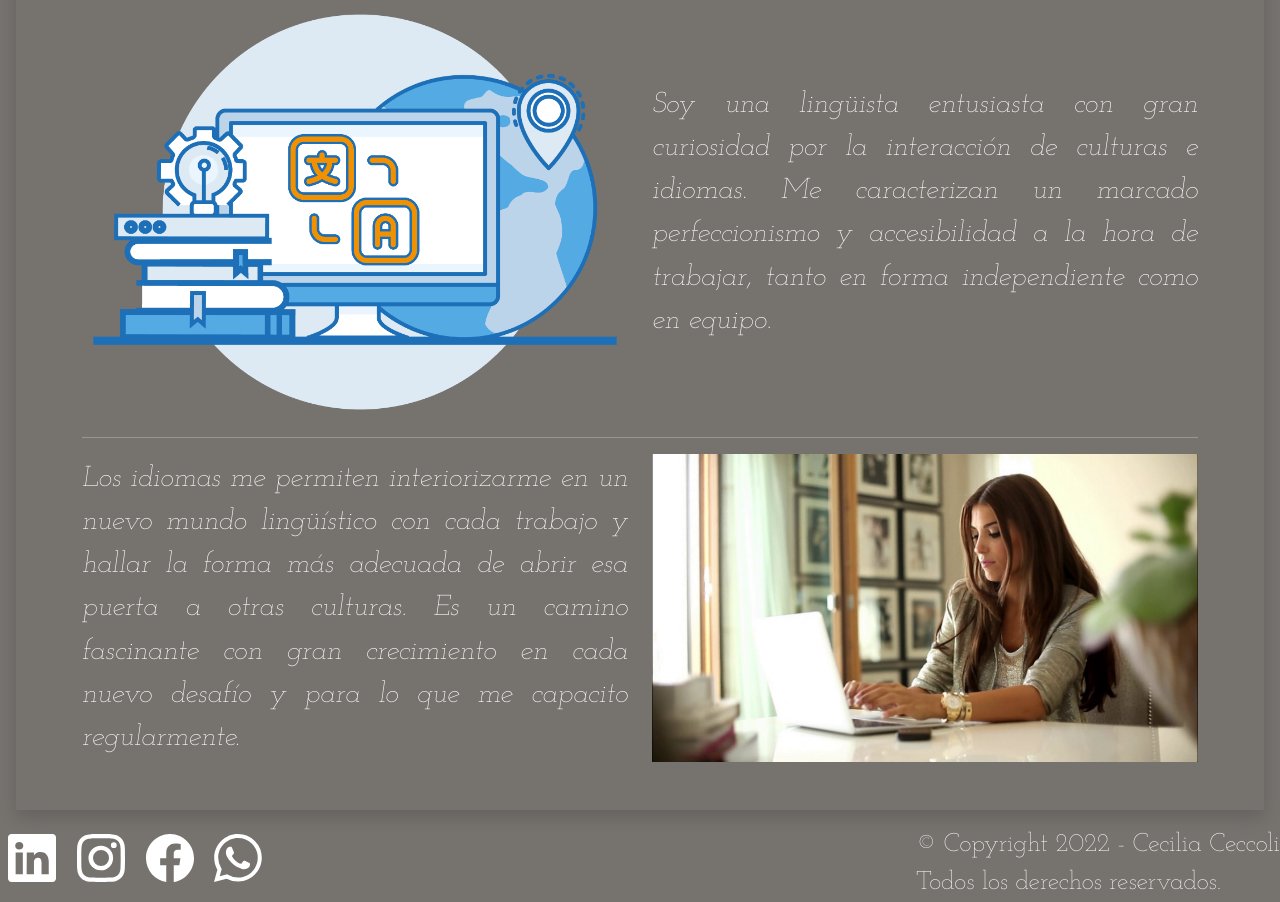
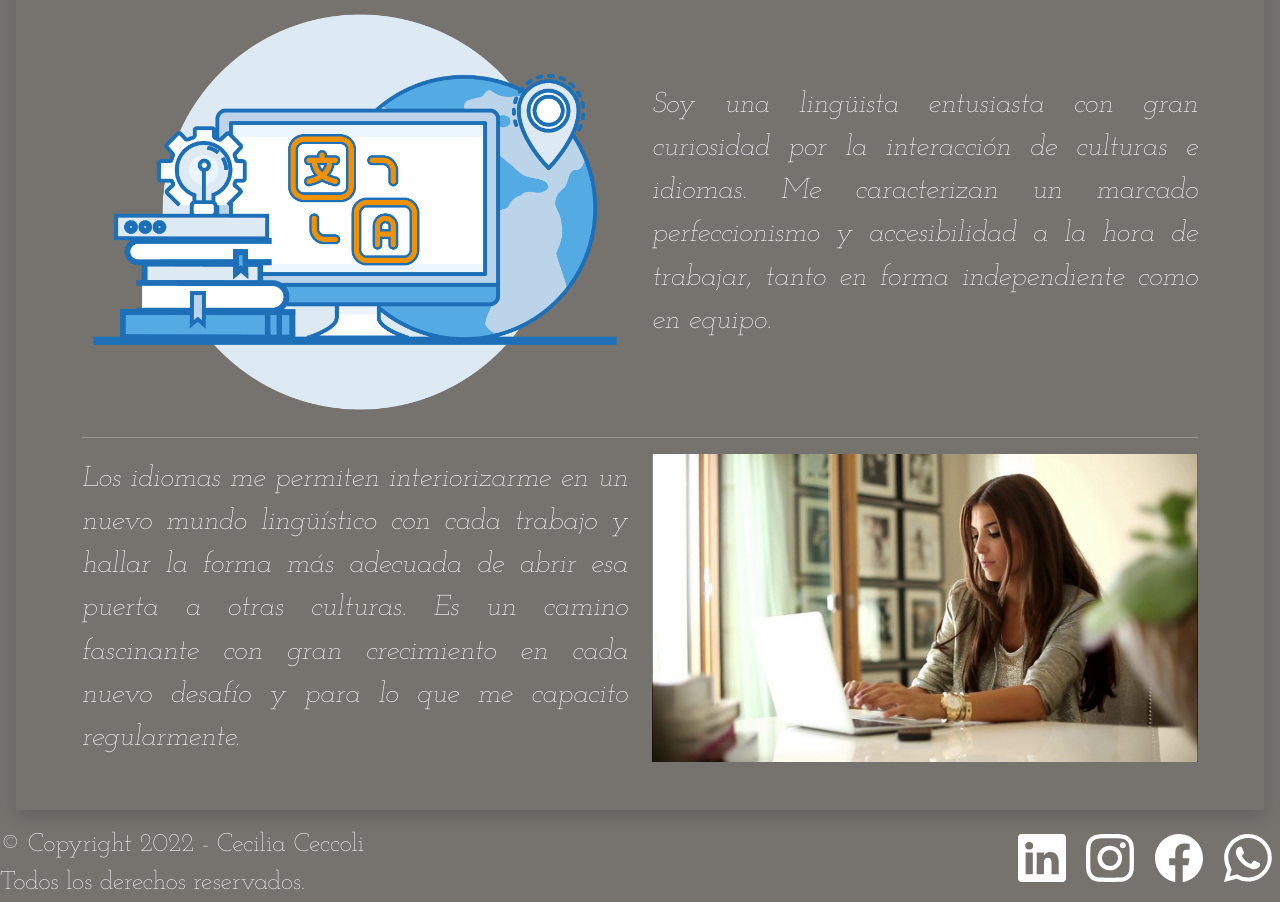
Before and after one commit to jmiguelmorralla/2da-pre-entregaJuanMorralla, a plain HTML site: page index.html in a window 1280 px wide. Shown: the part 257-1159 px from the top of the page. Drawn offline with nearby package versions, Linux system fonts and the light colour scheme.

Commit message:
Identado

```diff
--- a/index.html
+++ b/index.html
@@ -79,6 +79,8 @@
     </main>
 
     <footer>
+        <p>© Copyright 2022 - Cecilia Ceccoli <br>
+        Todos los derechos reservados.</p>
         <div class="social">
             <a href="https://ar.linkedin.com/in/cecilia-ceccoli-67b5134b">
                 <svg class="icon" xmlns="http://www.w3.org/2000/svg" fill="currentColor" class="bi bi-linkedin" viewBox="0 0 16 16">
@@ -101,13 +103,10 @@
                 </svg>
             </a>
         </div>
-        <p>© Copyright 2022 - Cecilia Ceccoli <br>
-            Todos los derechos reservados.
-        </p>
     </footer>
 
     <script src="https://cdn.jsdelivr.net/npm/bootstrap@5.2.2/dist/js/bootstrap.bundle.min.js" integrity="sha384-OERcA2EqjJCMA+/3y+gxIOqMEjwtxJY7qPCqsdltbNJuaOe923+mo//f6V8Qbsw3" crossorigin="anonymous">
     </script>
-  </body>
+
 </body>
 </html>
```
Also changed, not shown: pages/contacto.html (+3 -28 lines), pages/enseñanza.html (+1 -1 lines), pages/subtitulados.html (+2 -2 lines), pages/traducciones.html (+7 -4 lines).
